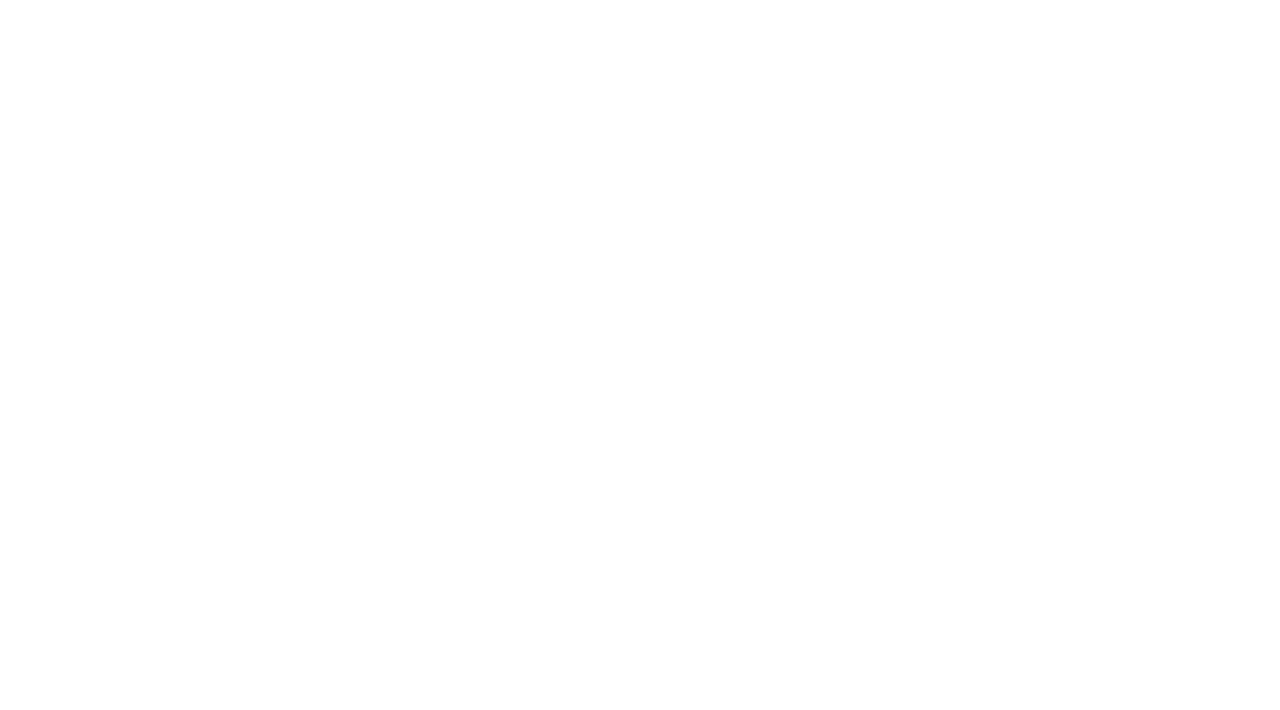
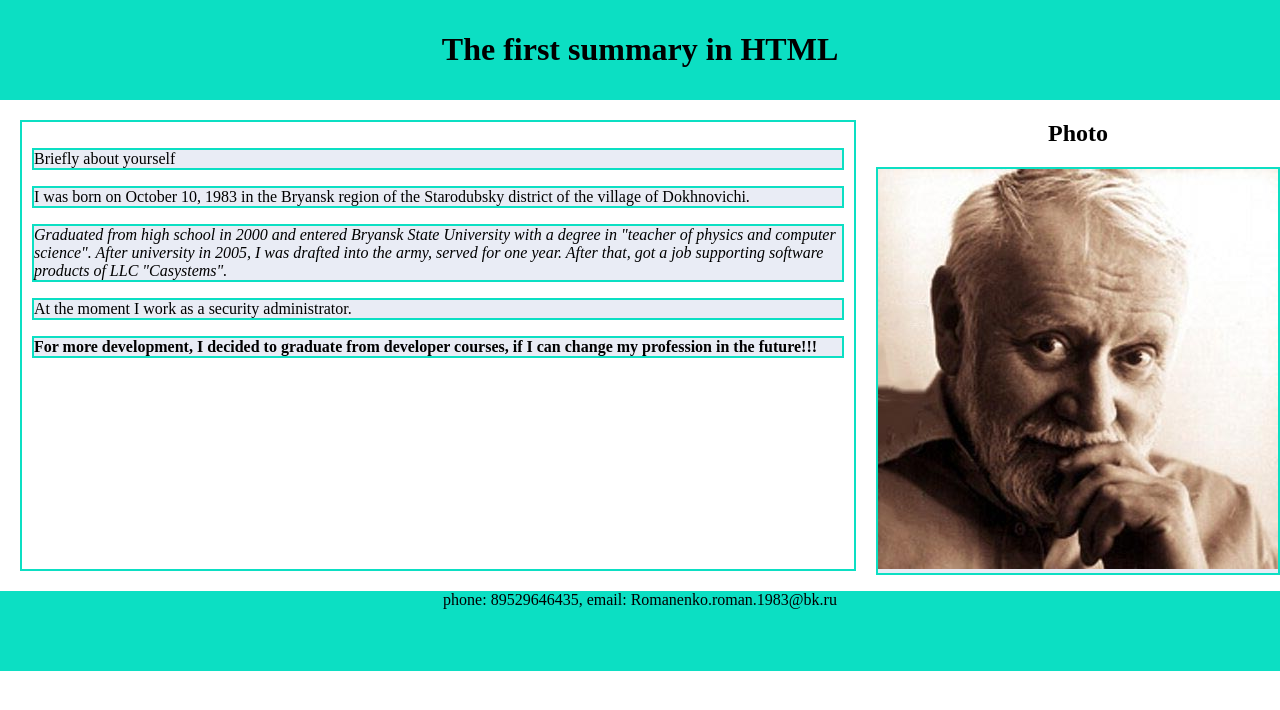
Before and after one commit to Roman20777/rsschool-cv, a plain HTML site: page Index.html in a window 1280 px wide. Drawn offline with Linux system fonts and the light colour scheme.

Commit message:
feat: new cv

```diff
--- a/Index.html
+++ b/Index.html
@@ -1,2 +1,39 @@
-<!DOCTYPE html>
+<!doctype html>
 <html lang="ru">
+<head>
+  <meta charset="UTF-8">
+  <meta http-equiv="X-UA-Compatible" content="IE=edge">
+  <meta name="viewport" content="width=device-width, initial-scale=1.0">
+  <link href="style.css" rel="stylesheet">
+  <title>CV</title>
+</head>
+<body>
+  <header> <h1> The first summary in HTML</h1> </header>
+  <div id="main">
+    <article>
+      <p> Briefly about yourself</p>
+      <p>I was born on October 10, 1983 in the Bryansk region of the Starodubsky district of the village of Dokhnovichi. </p>
+      <p> <i>Graduated from high school in 2000 and entered Bryansk State University with a degree in
+        "teacher of physics and computer science". After university in 2005, I was drafted into the army, served for one year.
+        After that, got a job supporting software products of LLC "Casystems".
+    </i>  </p>
+      <p>At the moment I work as a security administrator.</p>
+      <p> <b>For more development, I decided to graduate from developer courses, if I can change my profession in the future!!!</b> </p>
+
+
+    </article>
+
+
+    <aside>
+
+
+        <h1>Photo</h1>
+        <p class="photo">
+        <img src="photo.jpg">
+        </p>
+    </aside>
+  </div>
+
+
+  <footer>phone: 89529646435, email: Romanenko.roman.1983@bk.ru</footer>
+</body>
--- a/style.css
+++ b/style.css
@@ -1,4 +1,36 @@
-//стили
-{
+
+body {
+  display: flex;
+  min-height: 100%;
+  min-width: 100%;
+  max-width: 100%;
+  flex-direction: column;
+  margin: 0;
+}
+#main {
+  display: flex;
 
 }
+#main > article {
+  flex: 1;
+  padding: 10px ;
+  border: #0cdfc3 solid 2px;
+
+margin: 20px;
+}
+ h1 {
+text-align: center;
+}
+p {
+    border:#0cdfc3 solid 2px;
+    background: #e9ecf5
+}
+header, footer {
+  background: #0cdfc3;
+  height: 10vh;
+  text-align: center;
+}
+header, footer aside {
+  padding: 10px;
+height: 100%;
+}
```
Also changed, not shown: photo.jpg (added).
